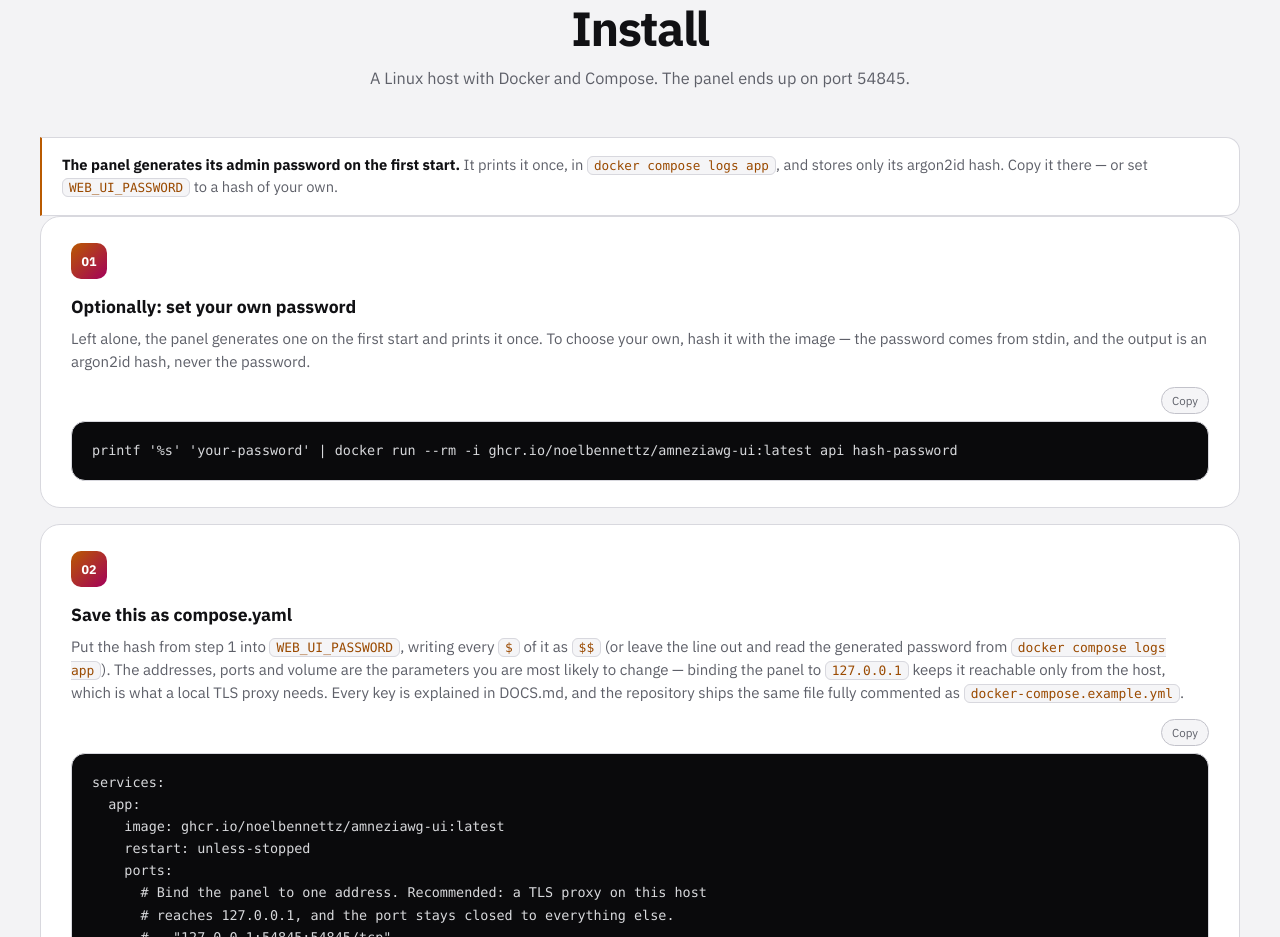
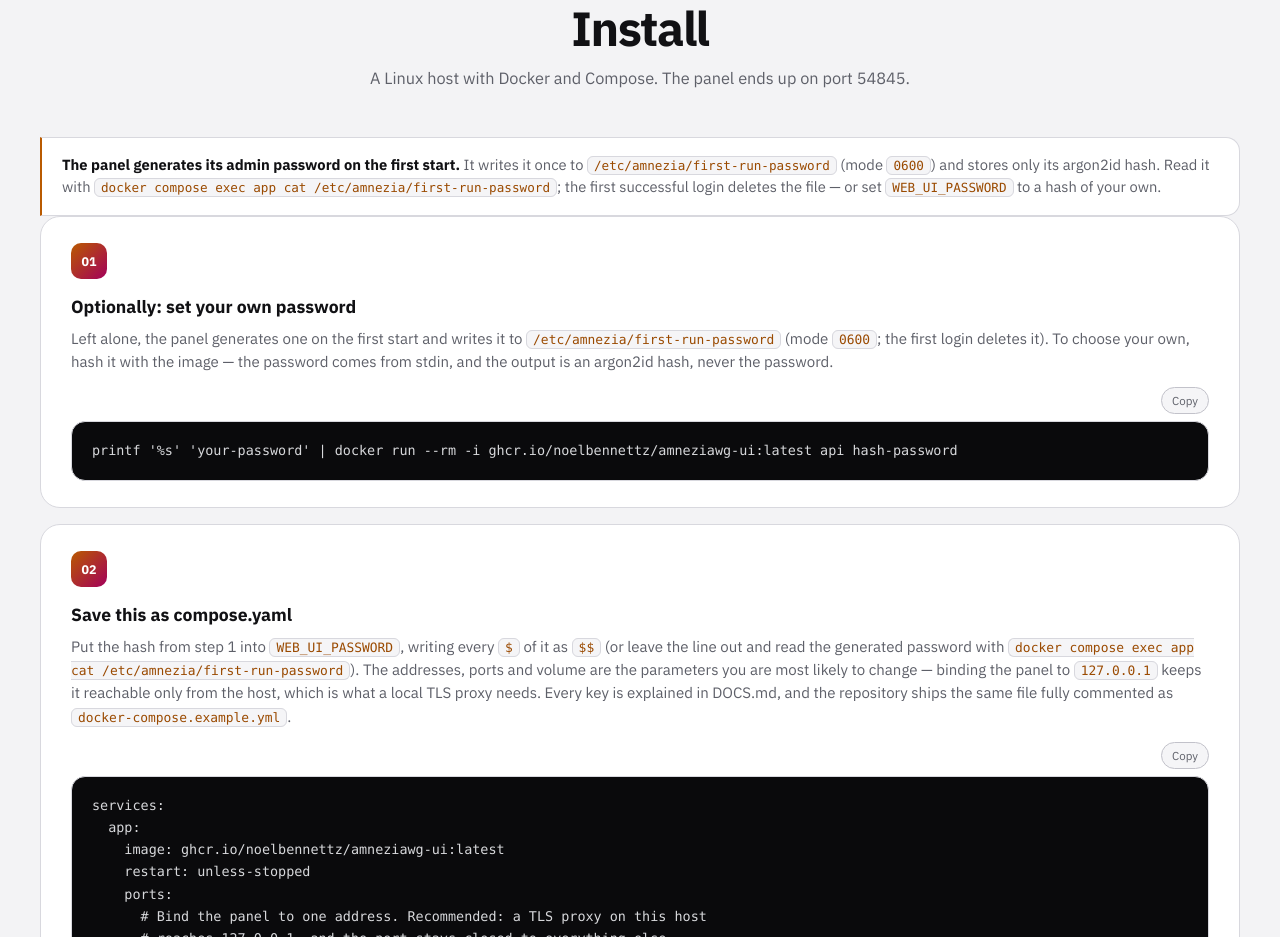
Before and after one commit to noelbennettz/noelbennettz.github.io, a plain HTML site: page docs/amneziawg-ui/index.html in a window 1280 px wide. Shown: the part 3336-4273 px from the top of the page. Drawn offline with Linux system fonts and the light colour scheme.

Commit message:
Describe the first-run password file (#4)
Signed-off-by: noelbennettz <351830989+noelbennettz@users.noreply.github.com>

```diff
--- a/docs/amneziawg-ui/index.html
+++ b/docs/amneziawg-ui/index.html
@@ -215,14 +215,16 @@ ls -l /dev/net/tun</code></pre>
     </div>
     <p class="note">
       <strong>The panel generates its admin password on the first start.</strong>
-      It prints it once, in <code>docker compose logs app</code>, and stores only
-      its argon2id hash. Copy it there — or set <code>WEB_UI_PASSWORD</code> to a
-      hash of your own.
+      It writes it once to <code>/etc/amnezia/first-run-password</code> (mode
+      <code>0600</code>) and stores only its argon2id hash. Read it with
+      <code>docker compose exec app cat /etc/amnezia/first-run-password</code>;
+      the first successful login deletes the file — or set
+      <code>WEB_UI_PASSWORD</code> to a hash of your own.
     </p>
     <div class="steps">
       <div class="step">
         <h3>Optionally: set your own password</h3>
-        <p>Left alone, the panel generates one on the first start and prints it once. To choose your own, hash it with the image — the password comes from stdin, and the output is an argon2id hash, never the password.</p>
+        <p>Left alone, the panel generates one on the first start and writes it to <code>/etc/amnezia/first-run-password</code> (mode <code>0600</code>; the first login deletes it). To choose your own, hash it with the image — the password comes from stdin, and the output is an argon2id hash, never the password.</p>
         <div class="copy-wrap">
           <button class="copy" type="button" data-copy>Copy</button>
           <pre><code>printf '%s' 'your-password' | docker run --rm -i ghcr.io/noelbennettz/amneziawg-ui:latest api hash-password</code></pre>
@@ -230,7 +232,7 @@ ls -l /dev/net/tun</code></pre>
       </div>
       <div class="step">
         <h3>Save this as compose.yaml</h3>
-        <p>Put the hash from step 1 into <code>WEB_UI_PASSWORD</code>, writing every <code>$</code> of it as <code>$$</code> (or leave the line out and read the generated password from <code>docker compose logs app</code>). The addresses, ports and volume are the parameters you are most likely to change — binding the panel to <code>127.0.0.1</code> keeps it reachable only from the host, which is what a local TLS proxy needs. Every key is explained in DOCS.md, and the repository ships the same file fully commented as <code>docker-compose.example.yml</code>.</p>
+        <p>Put the hash from step 1 into <code>WEB_UI_PASSWORD</code>, writing every <code>$</code> of it as <code>$$</code> (or leave the line out and read the generated password with <code>docker compose exec app cat /etc/amnezia/first-run-password</code>). The addresses, ports and volume are the parameters you are most likely to change — binding the panel to <code>127.0.0.1</code> keeps it reachable only from the host, which is what a local TLS proxy needs. Every key is explained in DOCS.md, and the repository ships the same file fully commented as <code>docker-compose.example.yml</code>.</p>
         <div class="copy-wrap">
           <button class="copy" type="button" data-copy>Copy</button>
           <pre><code>services:
```
Also changed, not shown: docs/amneziawg-ui/zh.html (+5 -4 lines).
